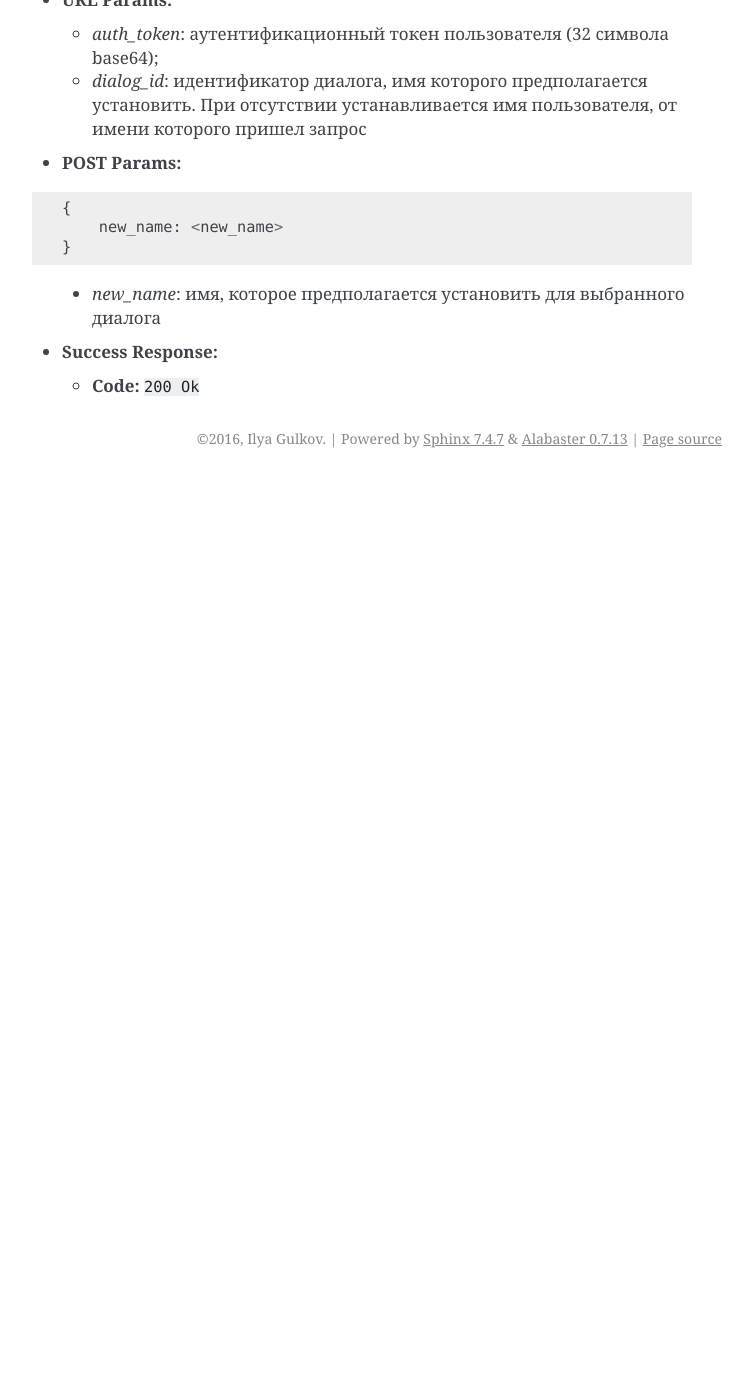
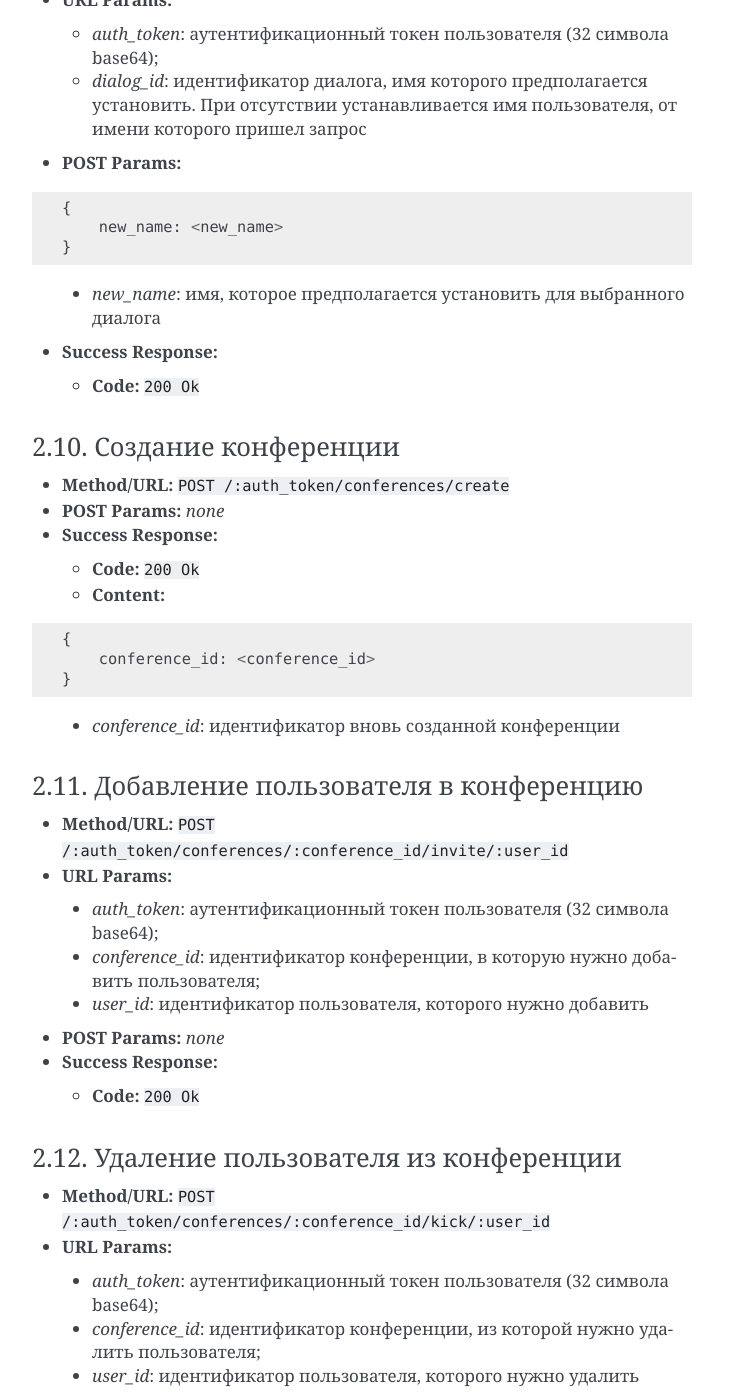
Before and after one commit to frnkySila/batya-api, a Sphinx documentation site: the page built from docs/source/index.rst, in a window 1280 px wide and 1400 px high, scrolled down 7843 px. Shown: the whole window, without its empty margins (388-1141 px from the left). Built offline with Sphinx 7.4.7, drawn with Linux system fonts in a browser that asks for light colours; before the commit the page ends 8321 px from its top, so only the background shows below that; some of the changed text lies outside the part shown.

Commit message:
Добавил запросы 2.10 - 2.14, касающиеся работы с конференциями

```diff
--- a/docs/source/index.rst
+++ b/docs/source/index.rst
@@ -377,3 +377,112 @@ dialog_id     :code:`conference_id | username`
 * **Success Response:**
 
   * **Code:** :code:`200 Ok`
+
+2.10. Создание конференции
+''''''''''''''''''''''''''
+
+* **Method/URL:** :code:`POST /:auth_token/conferences/create`
+
+* **POST Params:** *none*
+
+* **Success Response:**
+
+  * **Code:** :code:`200 Ok`
+
+  * **Content:**
+
+::
+
+  {
+      conference_id: <conference_id>
+  }
+
+..
+
+  * *conference_id*: идентификатор вновь созданной конференции
+
+2.11. Добавление пользователя в конференцию
+'''''''''''''''''''''''''''''''''''''''''''
+
+* **Method/URL:** :code:`POST /:auth_token/conferences/:conference_id/invite/:user_id`
+
+*  **URL Params:**
+
+  * *auth_token*: аутентификационный токен пользователя (32 символа base64);
+  * *conference_id*: идентификатор конференции, в которую нужно добавить пользователя;
+  * *user_id*: идентификатор пользователя, которого нужно добавить
+
+* **POST Params:** *none*
+
+* **Success Response:**
+
+  * **Code:** :code:`200 Ok`
+
+2.12. Удаление пользователя из конференции
+''''''''''''''''''''''''''''''''''''''''''
+
+* **Method/URL:** :code:`POST /:auth_token/conferences/:conference_id/kick/:user_id`
+
+*  **URL Params:**
+
+  * *auth_token*: аутентификационный токен пользователя (32 символа base64);
+  * *conference_id*: идентификатор конференции, из которой нужно удалить пользователя;
+  * *user_id*: идентификатор пользователя, которого нужно удалить
+
+* **POST Params:** *none*
+
+* **Success Response:**
+
+  * **Code:** :code:`200 Ok`
+
+2.13. Покидание конференции
+'''''''''''''''''''''''''''
+
+* **Method/URL:** :code:`POST /:auth_token/conferences/:conference_id/leave`
+
+*  **URL Params:**
+
+  * *auth_token*: аутентификационный токен пользователя (32 символа base64);
+  * *conference_id*: идентификатор конференции, которую нужно покинуть
+
+* **POST Params:** *none*
+
+* **Success Response:**
+
+  * **Code:** :code:`200 Ok`
+
+2.14. Получение списка участников коференции
+''''''''''''''''''''''''''''''''''''''''''''
+
+* **Method/URL:** :code:`GET /:auth_token/conferences/:conference_id/user_list`
+
+*  **URL Params:**
+
+  * *auth_token*: аутентификационный токен пользователя (32 символа base64);
+  * *conference_id*: идентификатор конференции, список участников которой предполагается получить
+
+* **POST Params:** *none*
+
+* **Success Response:**
+
+  * **Code:** :code:`200 Ok`
+
+  * **Content:**
+
+::
+
+    {
+        users:
+            [
+              {
+                  user_id: <user_id>,
+                  join_time: <timestamp>
+              },
+              ...
+            ]
+    }
+
+..
+
+    * *user_id*: идентификатор соответствующего пользователя;
+    * *join_time*: время его добавления в конференцию
```
